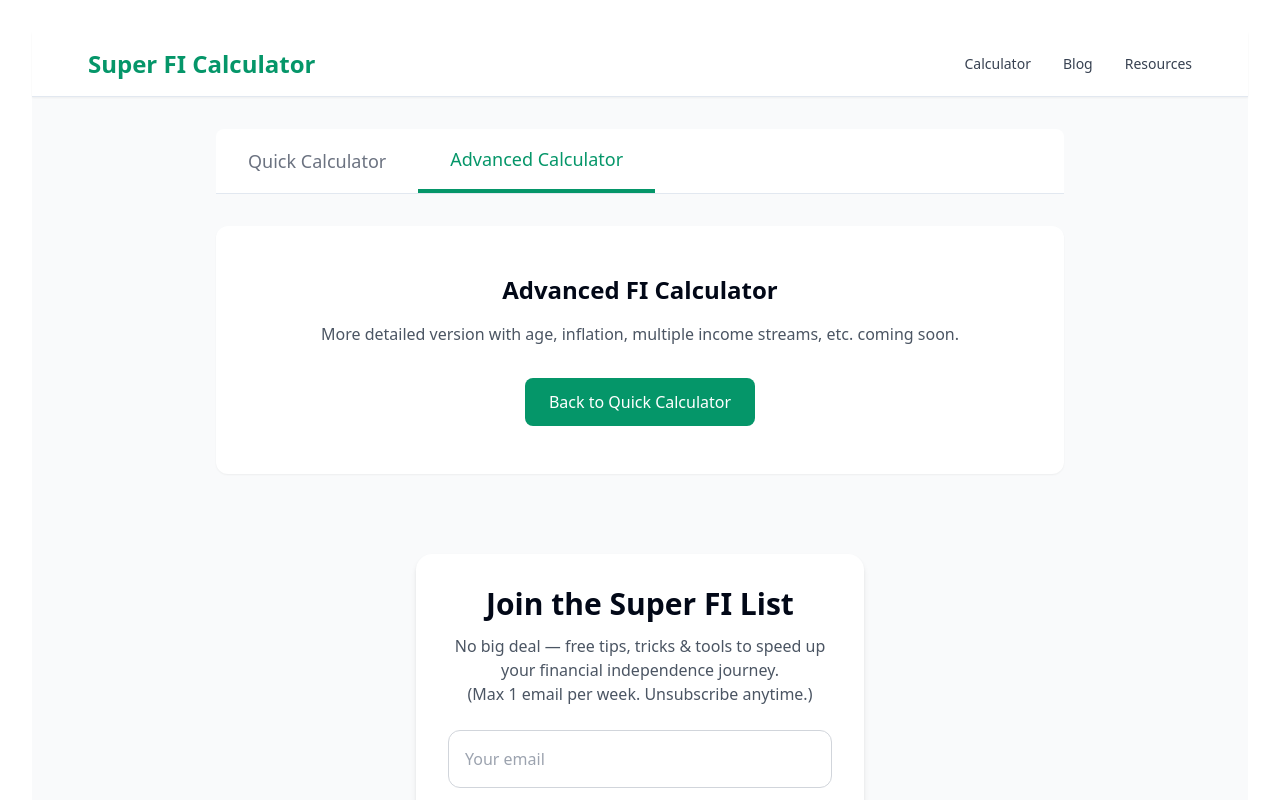
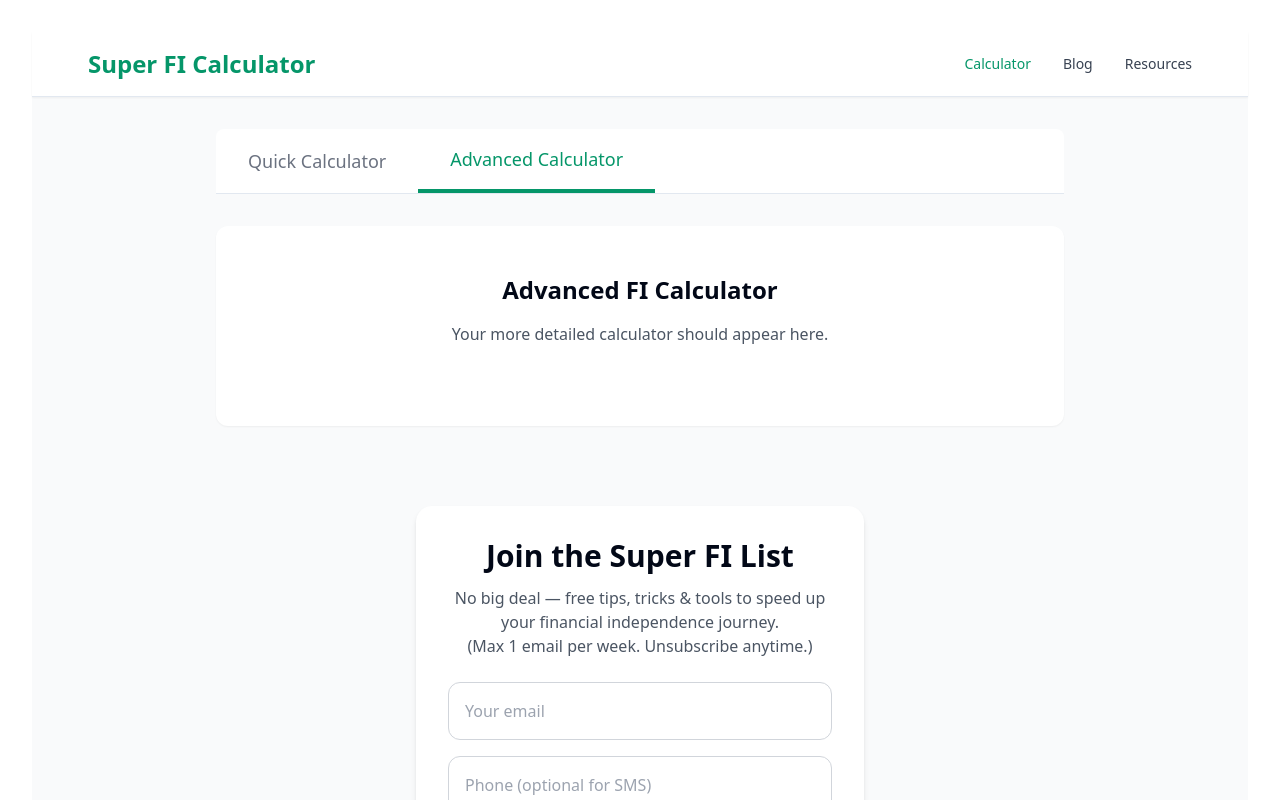
Before and after one commit to daughterpop/super-fi-calc, a React (Vite) app: page / in a window 1280 px wide. Both pictures are taken after a click on the button "Advanced Calculator". Shown: the top 800 px of the page. Built offline with nearby package versions, Linux system fonts and the light colour scheme.

Commit message:
Update App.jsx to support Blog page with BlogIndex

```diff
--- a/src/App.jsx
+++ b/src/App.jsx
@@ -2,9 +2,30 @@ import "./App.css";
 import { useState } from 'react';
 import SubscribeForm from './components/SubscribeForm';
 import SuperFiCalculator from './Super-Fi-Calculator.jsx';
+import BlogIndex from './pages/BlogIndex.jsx';
 
 function App() {
   const [activeTab, setActiveTab] = useState('quick');
+  const [currentPage, setCurrentPage] = useState('home');
+
+  if (currentPage === 'blog') {
+    return (
+      <div className="min-h-screen bg-gray-50">
+        <nav className="bg-white shadow-sm border-b sticky top-0 z-50">
+          <div className="max-w-6xl mx-auto px-6 py-4 flex justify-between items-center">
+            <div
+              onClick={() => setCurrentPage('home')}
+              className="text-2xl font-bold text-emerald-600 cursor-pointer hover:text-emerald-700 flex items-center gap-2"
+            >
+              ← Super FI Calculator
+            </div>
+          </div>
+        </nav>
+
+        <BlogIndex />
+      </div>
+    );
+  }
 
   return (
     <div className="min-h-screen bg-gray-50">
@@ -13,8 +34,18 @@ function App() {
         <div className="max-w-6xl mx-auto px-6 py-4 flex justify-between items-center">
           <div className="text-2xl font-bold text-emerald-600">Super FI Calculator</div>
           <div className="flex gap-8 text-sm">
-            <a href="/" className="text-gray-700 hover:text-emerald-600 font-medium">Calculator</a>
-            <a href="/blog" className="text-gray-700 hover:text-emerald-600 font-medium">Blog</a>
+            <button
+              onClick={() => setCurrentPage('home')}
+              className="text-emerald-600 font-medium"
+            >
+              Calculator
+            </button>
+            <button
+              onClick={() => setCurrentPage('blog')}
+              className="text-gray-700 hover:text-emerald-600 font-medium"
+            >
+              Blog
+            </button>
             <a href="#" className="text-gray-700 hover:text-emerald-600 font-medium">Resources</a>
           </div>
         </div>
@@ -42,13 +73,7 @@ function App() {
         ) : (
           <div className="bg-white rounded-xl shadow-sm p-12 text-center">
             <h2 className="text-2xl font-semibold mb-4">Advanced FI Calculator</h2>
-            <p className="text-gray-600 mb-8">More detailed version with age, inflation, multiple income streams, etc. coming soon.</p>
-            <button
-              onClick={() => setActiveTab('quick')}
-              className="px-6 py-3 bg-emerald-600 text-white rounded-lg hover:bg-emerald-700"
-            >
-              Back to Quick Calculator
-            </button>
+            <p className="text-gray-600 mb-8">Your more detailed calculator should appear here.</p>
           </div>
         )}
       </div>
```
